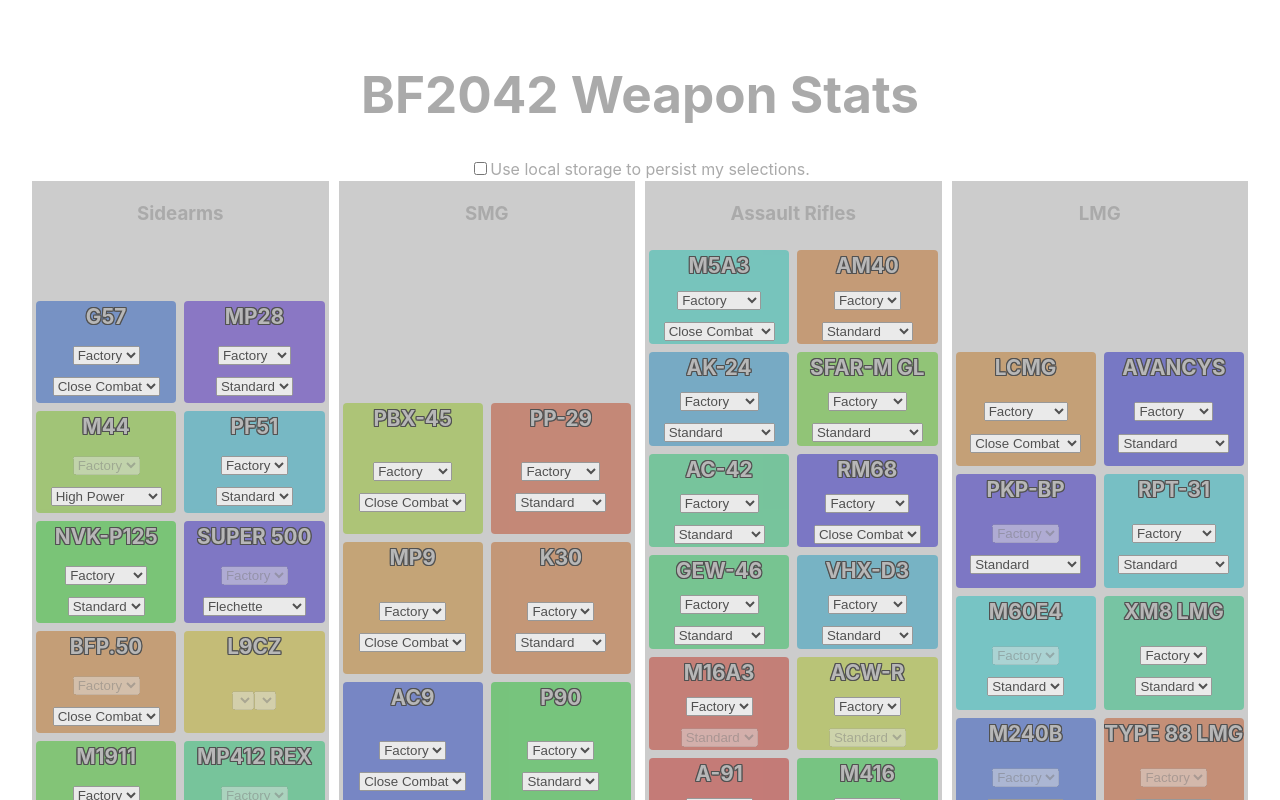
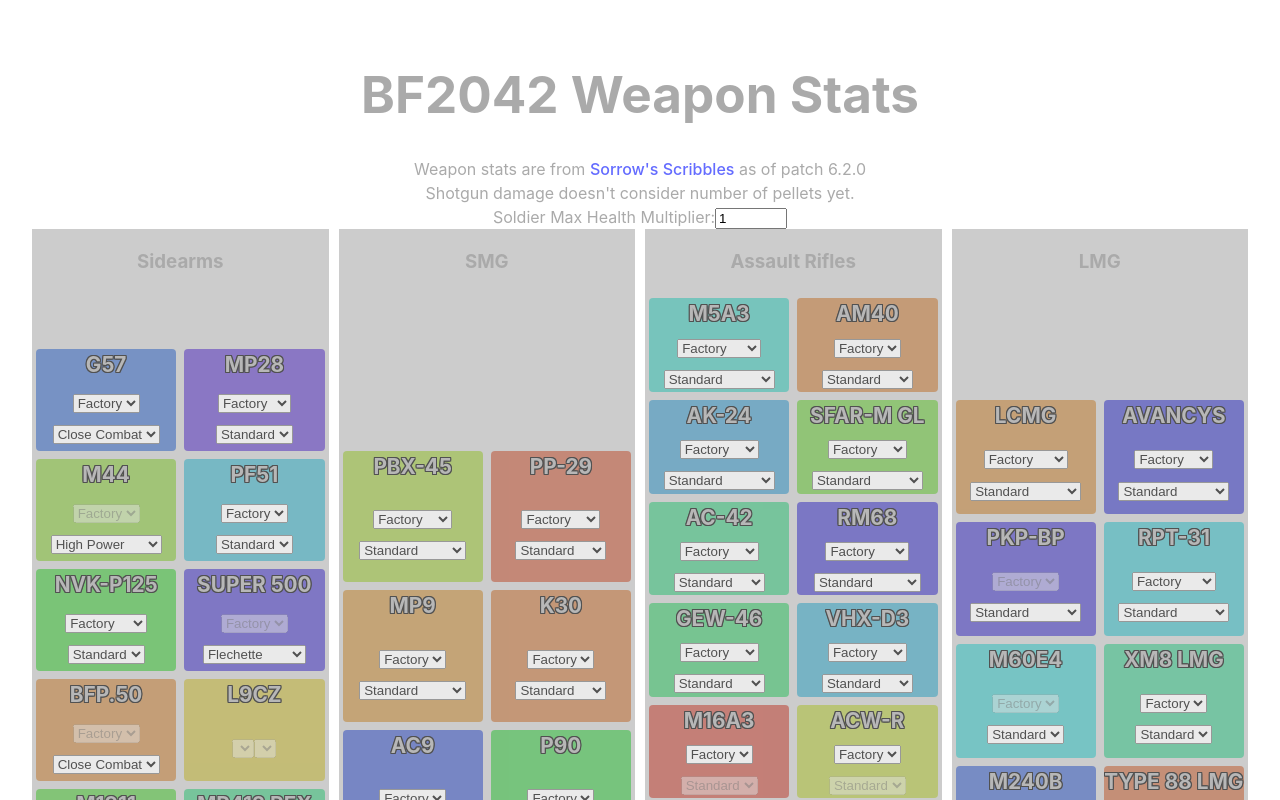
Before and after one commit to keipes/diceplz, a React (Vite) app: page / in a window 1280 px wide. Shown: the top 800 px of the page. Built offline with nearby package versions, Linux system fonts and the light colour scheme.

Commit message:
Set default barrels and ammo.

```diff
--- a/package.json
+++ b/package.json
@@ -6,6 +6,7 @@
   "scripts": {
     "dev": "vite",
     "build": "tsc && vite build",
+    "just-build": "vite build",
     "lint": "eslint . --ext ts,tsx --report-unused-disable-directives --max-warnings 0",
     "preview": "vite preview"
   },
--- a/src/App.css
+++ b/src/App.css
@@ -12,3 +12,7 @@
   width:80vw;
   max-width: 1280px;
 }
+
+.disclosure > p {
+  margin: 0;
+}
--- a/src/App.tsx
+++ b/src/App.tsx
@@ -1,4 +1,4 @@
-import { useState } from 'react'
+import { SyntheticEvent, useState } from 'react'
 import './App.css'
 import WeaponSelector from './WeaponSelector'
 import DamageChart from './DamageChart.tsx'
@@ -71,7 +71,7 @@ function App() {
   }
   let remainder = highestRangeSeen % 10;
   highestRangeSeen += (10 - remainder);
-  function changeLocalStorage(e) {
+  function changeLocalStorage(_: SyntheticEvent) {
     if (useLocalStorage) {
       // disabling storage, so clear all stored data
       localStorage.clear();
@@ -85,11 +85,13 @@ function App() {
     <>
       <div>
         <h1>BF2042 Weapon Stats</h1>
-        <div>
-          <label>
-            <input type="checkbox" checked={useLocalStorage} onChange={changeLocalStorage}/>
-            Use local storage to persist my selections.
-          </label>
+        <div className='disclosure'>
+          <p>Weapon stats are from <a href="https://docs.google.com/spreadsheets/d/1UQsYeC3LiFEvgBt18AarXYvFN3DWzFN3DqRnyRHC0wc/edit#gid=1516150144">Sorrow's Scribbles</a> as of patch 6.2.0</p>
+          <p>Shotgun damage doesn't consider number of pellets yet.</p>
+        </div>
+        <div className="value-config">
+          <label for="health-multiplier">Soldier Max Health Multiplier:</label>
+          <input type="number" id="health-multiplier" name="health-multiplier" min="0.1" max="10" value="1" />
         </div>
         <div className="weapon-selector">
           <WeaponSelector selectedWeapons={selectedWeapons} setSelectedWeapons={setSelectedWeapons}/>
--- a/src/DamageChart.tsx
+++ b/src/DamageChart.tsx
@@ -1,7 +1,7 @@
 import { Line } from 'react-chartjs-2'
 import StringHue from './StringColor.ts'
-import { DamageMultiplier } from './Values.ts';
 import { WeaponStats } from './WeaponData.ts';
+import { WeaponSelections } from './App.tsx';
 
 interface WeaponData {
     damage: [number],
@@ -9,7 +9,7 @@ interface WeaponData {
 }
 
 interface DamageChartProps {
-    selectedWeapons: {string: boolean},
+    selectedWeapons: Map<string, WeaponSelections>,
     highestRangeSeen: number,
     requiredRanges: [number],
     selectedWeaponsData: [WeaponStats]
--- a/src/TTKChart.tsx
+++ b/src/TTKChart.tsx
@@ -2,6 +2,7 @@ import { Line } from 'react-chartjs-2'
 import StringHue from './StringColor.ts'
 import { DamageMultiplier, PlayerHealth } from './Values.ts'
 import { WeaponStats } from './WeaponData.ts'
+import { WeaponSelections } from './App.tsx'
 
 interface WeaponData {
     damage: [number],
@@ -10,7 +11,7 @@ interface WeaponData {
 }
 
 interface TTKChartProps {
-    selectedWeapons: {string: boolean},
+    selectedWeapons: Map<string, WeaponSelections>,
     highestRangeSeen: number,
     requiredRanges: [number],
     selectedWeaponsData: [WeaponStats],
--- a/src/Weapon.tsx
+++ b/src/Weapon.tsx
@@ -14,10 +14,25 @@ function Weapon(props: WeaponProps) {
   const weapon = GetWeaponByName(props.name);
   let selectedBarrelInitial = '';
   let selectedAmmoInitial = '';
-  if (weapon.stats.length > 0) {
+  for (const stat of weapon.stats) {
+    if (stat.barrelType == 'Factory') {
+      selectedBarrelInitial = 'Factory';
+    }
+    if (stat.ammoType == 'Standard') {
+      selectedAmmoInitial = 'Standard';
+    }
+    if (stat.ammoType == 'Standard Bolts') {
+      selectedAmmoInitial = 'Standard';
+    }
+  }
+  // fall back to initial if none exists
+  if (selectedBarrelInitial == '' && weapon.stats.length > 0) {
     selectedBarrelInitial = weapon.stats[0].barrelType;
+  }
+  if (selectedAmmoInitial == '' && weapon.stats.length > 0) {
     selectedAmmoInitial = weapon.stats[0].ammoType;
   }
+
   const [selectedBarrel, setSelectedBarrel] = useState(selectedBarrelInitial);
   const [selectedAmmo, setSelectedAmmo] = useState(selectedAmmoInitial);
   const clickHandler = (o) => {
@@ -25,9 +40,6 @@ function Weapon(props: WeaponProps) {
     // let newSelectedWeapons = {};
     let add = true;
     for (const [name, selections] of props.selectedWeapons) {
-      console.log('...');
-      console.log(name);
-      console.log(selections);
       if (name == props.name) {
           add = false;
       } else {
--- a/src/WeaponSelector.tsx
+++ b/src/WeaponSelector.tsx
@@ -1,10 +1,11 @@
 import './WeaponSelector.css'
 import weaponData from './assets/weapons.json'
 import WeaponCategory from './WeaponCategory'
+import { WeaponSelections } from './App';
 
 
 interface WeaponSelectorProps {
-    selectedWeapons: {string: boolean},
+    selectedWeapons: Map<string, WeaponSelections>,
     setSelectedWeapons: Function
 }
 
```
